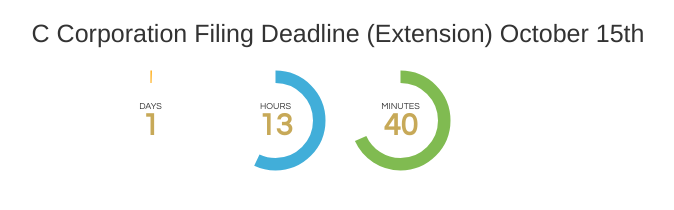
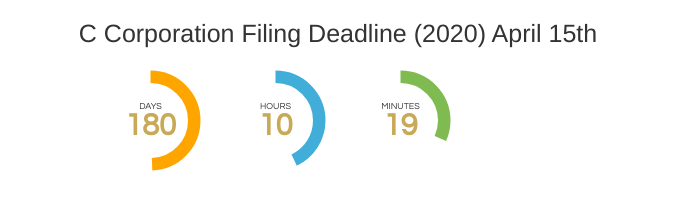
Before and after one commit to zelabidejje/Countdown_timer-C_Corps, a plain HTML site: page index.html in a window 1280 px wide. Shown: the whole page, without its empty margins (302-976 px from the left). Drawn offline with nearby package versions, Linux system fonts and the light colour scheme.

Commit message:
Update index.html

```diff
--- a/index.html
+++ b/index.html
@@ -11,9 +11,9 @@
              <!-- Timer One -->
 
         <div class="timer-one timer text-center">
-            <h1>C Corporation Filing Deadline (Extension) October 15th</h1>
+            <h1>C Corporation Filing Deadline (2020) April 15th</h1>
 
-            <div id="DateCountdown" data-date="2020-10-15 00:00:00" style="width: 500px; height: 125px; padding: 0px; box-sizing: border-box; background-color: #fff"></div>
+            <div id="DateCountdown" data-date="2021-04-15 00:00:00" style="width: 500px; height: 125px; padding: 0px; box-sizing: border-box; background-color: #fff"></div>
        </div>
 
         <script>
```
